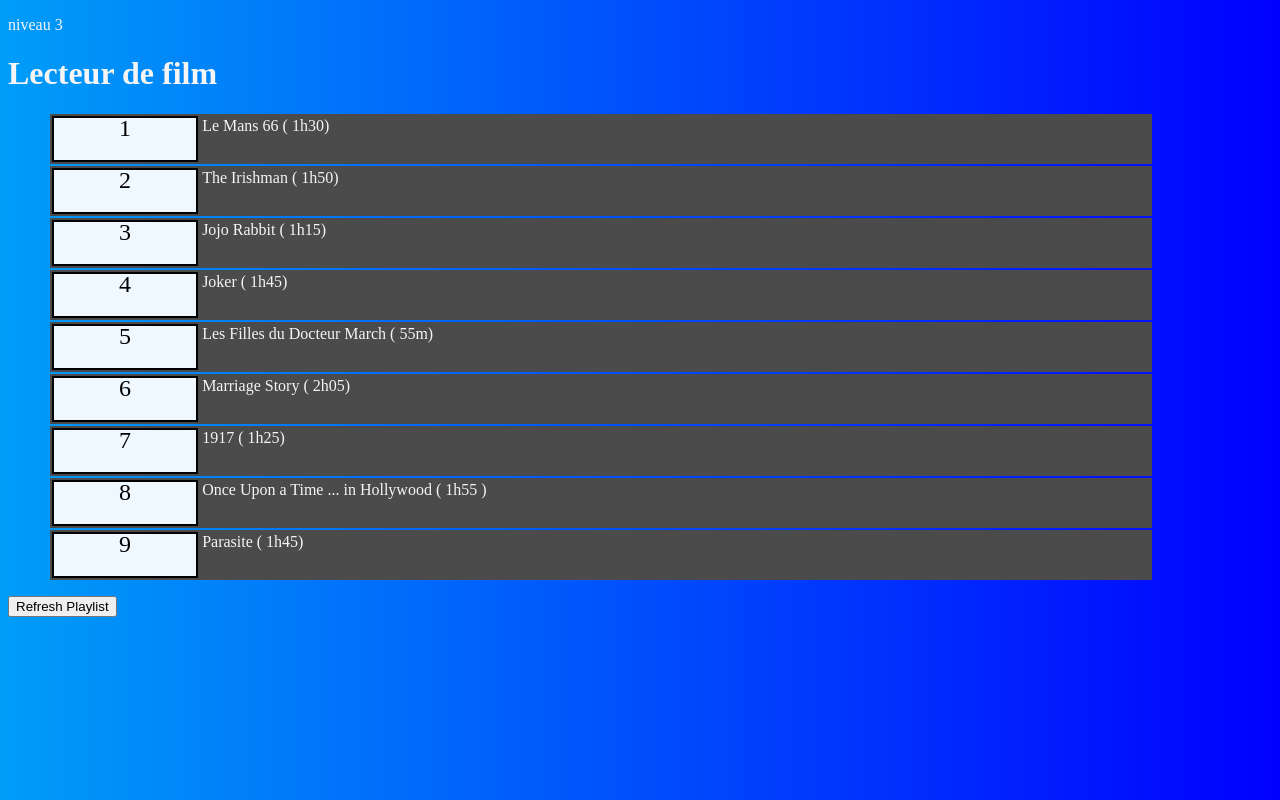
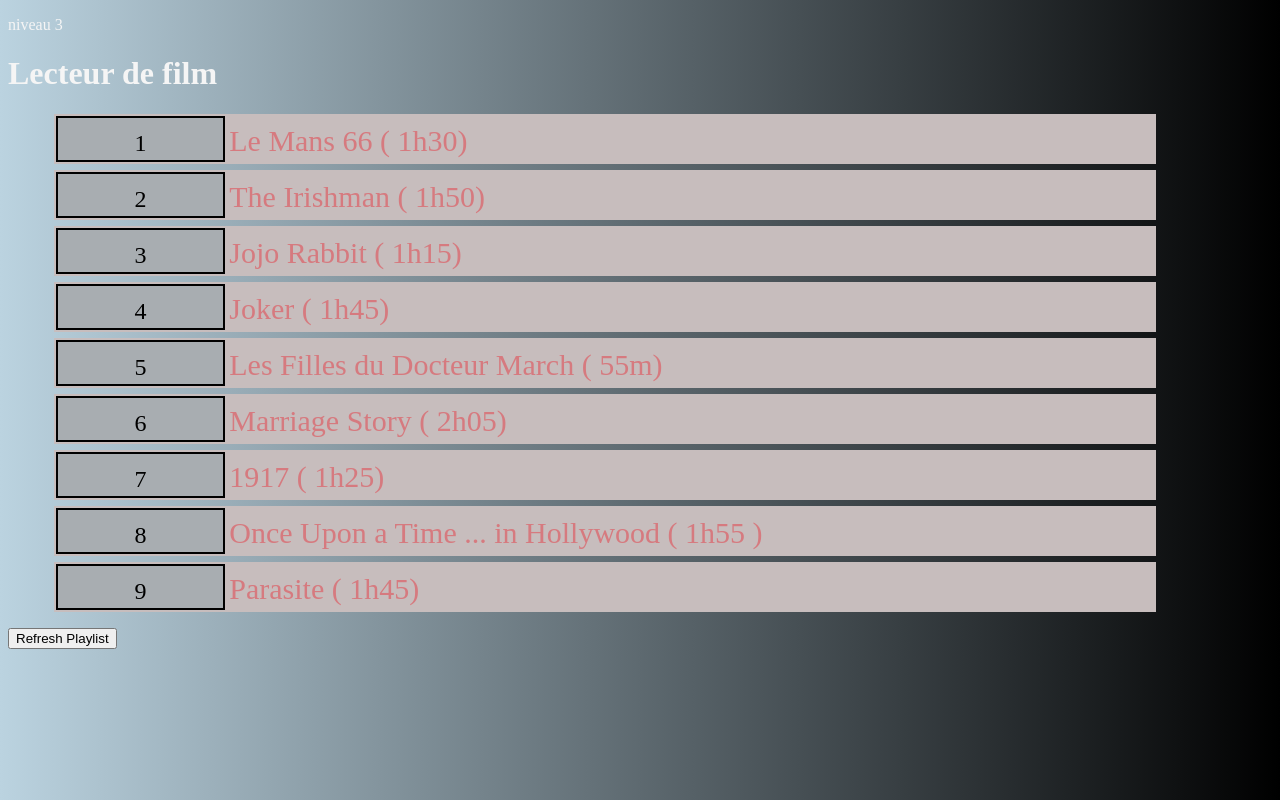
Before and after one commit to VBLab/JS_projet, a plain HTML site: page 1-decouvrir-DOM-jquery/niveau3/index.html in a window 1280 px wide. Both pictures are taken after a click on the button "Refresh Playlist". Drawn offline with nearby package versions, Linux system fonts and the light colour scheme.

Commit message:
niveau 3 css modifié

```diff
--- a/1-decouvrir-DOM-jquery/niveau3/style.css
+++ b/1-decouvrir-DOM-jquery/niveau3/style.css
@@ -2,9 +2,9 @@
     display: flex;
     width: 90%;
     height: 50px;
-    line-height: 20px;
-    background-color: rgb(75, 75, 75);
-    margin: 2px;
+    line-height: 50px;
+    background-color: rgb(199, 189, 189);
+    margin: 6px;
 
 }
 
@@ -12,7 +12,7 @@
 
     left: initial;
     text-align: center;
-    background-color: aliceblue;
+    background-color: rgb(168, 173, 177);
     color: black;
     font-size: x-large;
     width: 15%;
@@ -22,12 +22,14 @@
 }
 
 .divTitle{
-    width: 100%;
+    width: 80%;
     margin-left: 5%;
     display: table-cell;
-    font-size: medium;
-    font-style: normal;
+    font-size: 30px;
+    font-style: large;
+    font-family : Baloo Da 2;
     margin: 2px;
+    color: rgb(214,122,127);
 
 }
 
@@ -39,6 +41,6 @@
 }
 
 body{
-    background: linear-gradient(90deg, rgb(0, 157, 248), blue);
+    background: linear-gradient(90deg, rgb(187, 211, 224), black);
     color: whitesmoke;
 }
```
